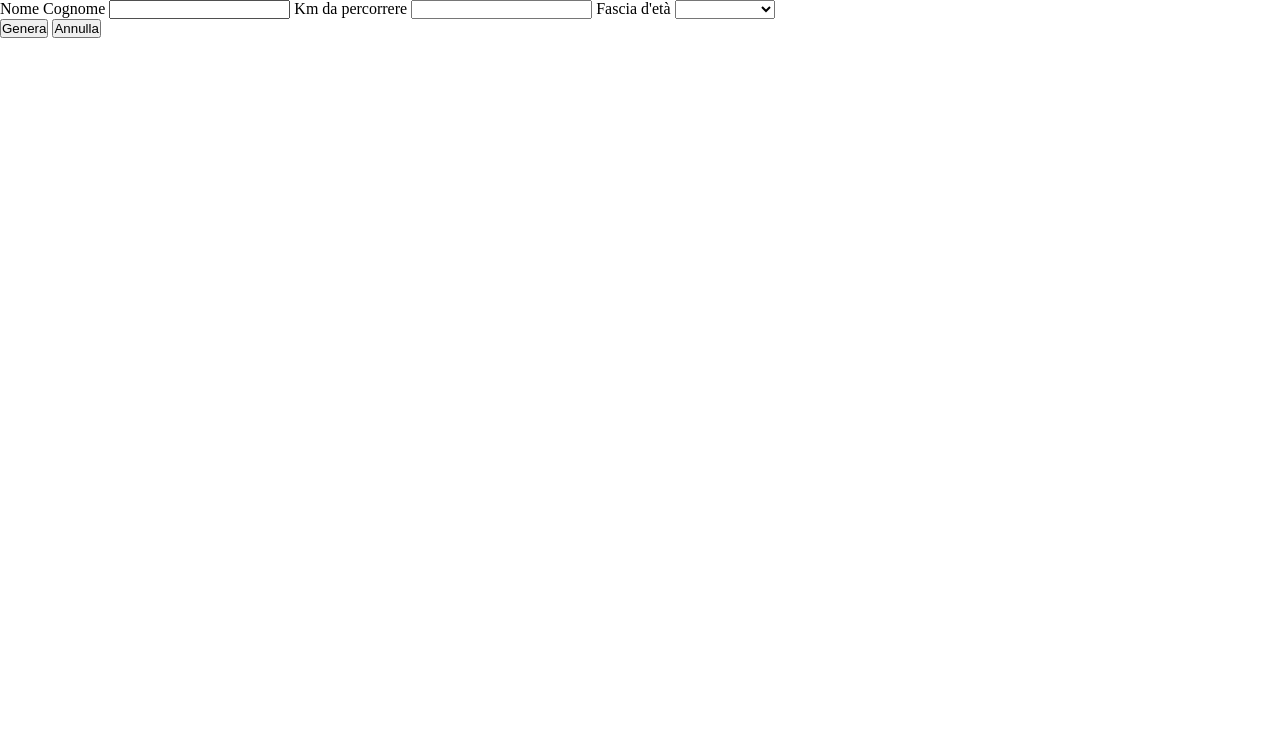
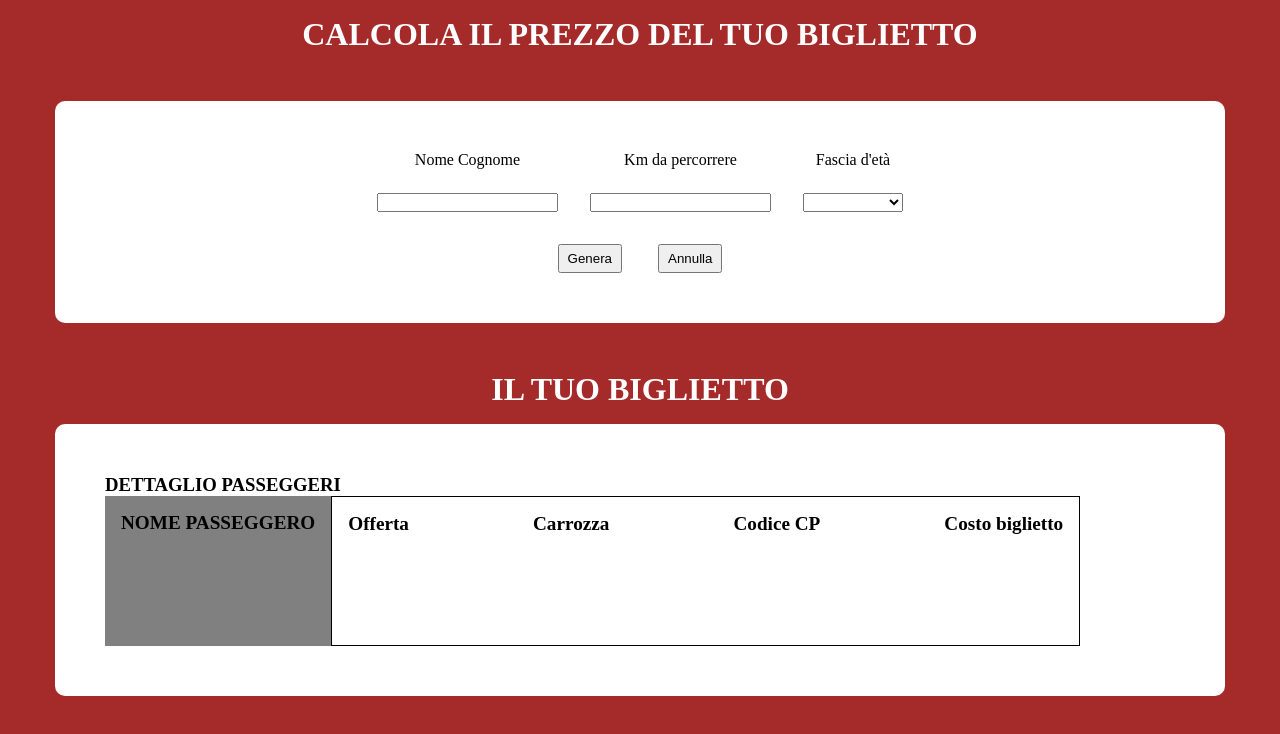
Before and after one commit to Giotreglia/js-biglietto-treno-form, a plain HTML site: page index.html in a window 1280 px wide. Drawn offline with Linux system fonts and the light colour scheme.

Commit message:
aggiunta grafica a grandi linee

```diff
--- a/css/style.css
+++ b/css/style.css
@@ -3,3 +3,101 @@
     margin: 0;
     box-sizing: border-box;
 }
+
+/* Utility */
+
+.block {
+    display: block;
+}
+
+.d-flex {
+    display: flex;
+}
+
+.bg-white {
+    background-color: white;
+}
+
+.bg-grey {
+    background-color: grey;
+}
+
+#inputarea {
+    border-radius: 10px;
+    padding: 50px;
+    text-align: center;
+    width: 100%;
+    display: flex;
+    flex-direction: column;
+    justify-content: center;
+    align-items: center;
+    margin: 2rem 0;
+}
+
+#ticketinfo {
+    border-radius: 10px;
+    padding: 50px;
+    width: 100%;
+    display: flex;
+    flex-direction: column;
+}
+
+#inputarea form {
+    gap: 2rem;
+}
+
+#inputarea form input, #inputarea form select {
+    margin: 1.5rem 0 2rem;
+}
+
+#genera, #annulla {
+    margin: 0 1rem;
+    padding: 5px 8px;
+}
+
+main {
+    background-color: brown;
+    height: 100vh;
+}
+
+.container {
+    width: 1170px;
+    margin: auto;
+    display: flex;
+    flex-direction: column;
+    justify-content: space-between;
+    align-items: center;
+}
+
+#nominativo-container {
+    height: 150px;
+    padding: 1rem;
+}
+
+#info-container {
+    height: 150px;
+    padding: 1rem;
+    border: solid 1px black;
+    width: 70%;
+    display: flex;
+    justify-content: space-between;
+}
+
+#info-container h5, #nominativo-container h5 {
+    margin-bottom: 4rem;
+    font-size: 1.2rem;
+}
+
+#info-container span, #nominativo-container span {
+    margin-bottom: 4rem;
+    font-size: 1.1rem;
+}
+
+#prezzBiglietto, #sconto {
+    display: block;
+}
+
+h1 {
+    margin: 1rem 0;
+    color: white;
+}
--- a/index.html
+++ b/index.html
@@ -10,31 +10,70 @@
 <body>
 
     <main>
-        <form action="">
-            <label for="nomeCognome">Nome Cognome</label>
-            <input type="text" id="nomeCognome"/>
-            <label for="lunghezzaTragitto">Km da percorrere</label>
-            <input type="text" id="lunghezzaTragitto"/>
-            <label for="fasciaEta">Fascia d'età</label>
-            <select name="fasciaEta" id="fasciaEta">
+        <div class="container">
+
+            <h1>CALCOLA IL PREZZO DEL TUO BIGLIETTO</h1>
+            <section id="inputarea" class="bg-white">
+                <form class="d-flex">
+                    <div>
+                        <label for="nomeCognome" class="block">Nome Cognome</label>
+                        <input type="text" id="nomeCognome" class="block"/>
+                    </div>
+                    <div>
+                        <label for="lunghezzaTragitto" class="block">Km da percorrere</label>
+                        <input type="text" id="lunghezzaTragitto" class="block"/>
+                    </div>
+                    <div>
+                        <label for="fasciaEta" class="block">Fascia d'età</label>
+                        <select name="fasciaEta" id="fasciaEta" class="block">
                             <option value="vuoto"></option>
                             <option value="minorenne">Minorenne</option>
                             <option value="maggiorenne">Maggiorenne</option>
                             <option value="over65">Over 65</option>
                         </select>
-
+                    </div>
                 </form>
-
+                <div>
                     <button id="genera">Genera</button>
                     <button id="annulla">Annulla</button>
+                </div>
+            </section>
 
-        <h1 id="prezzoBiglietto"></h1>
-        <h2 id="sconto"></h2>
+            <h1>IL TUO BIGLIETTO</h1>
+            <section id="ticketinfo" class="bg-white">
+                <div class="container-bottom">
+                    <h3>DETTAGLIO PASSEGGERI</h3>
+                    <div class="d-flex">
+                        <div id="nominativo-container" class="bg-grey">
+                            <h5>NOME PASSEGGERO</h5>
+                            <span id="nominativo"></span>
+                        </div>
+                        <div id="info-container">
+                            <div>
+                                <h5>Offerta</h5>
+                                <span id="tipologiaBiglietto"></span>
+                            </div>
+                            <div>
+                                <h5>Carrozza</h5>
+                                <span id="numeroCarrozza"></span>
+                            </div>
+                            <div>
+                                <h5>Codice CP</h5>
+                                <span id="numeroPrenotazione"></span>
+                            </div>
+                            <div>
+                                <h5>Costo biglietto</h5>
+                                <span id="prezzoBiglietto"></span>
+                                <span id="sconto"></span>
+                            </div>
+                        </div>
+                    </div>
 
-        <span id="nominativo"></span>
-        <span id="tipologiaBiglietto"></span>
-        <span id="numeroCarrozza"></span>
-        <span id="numeroPrenotazione"></span>
+
+                </div>
+            </section>
+
+        </div>
 
     </main>
 
```
Lines whose indentation alone changed are shown as unchanged.
